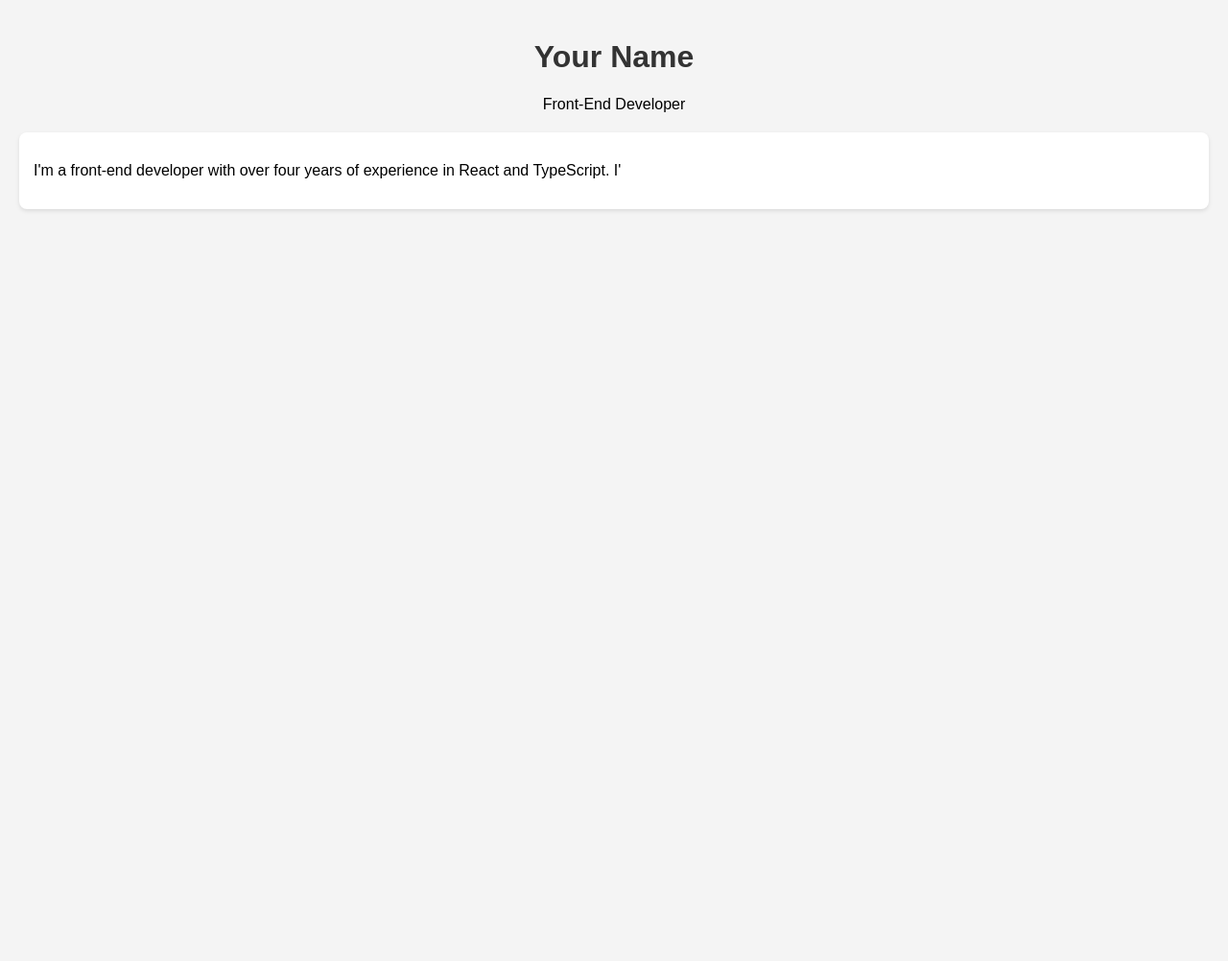
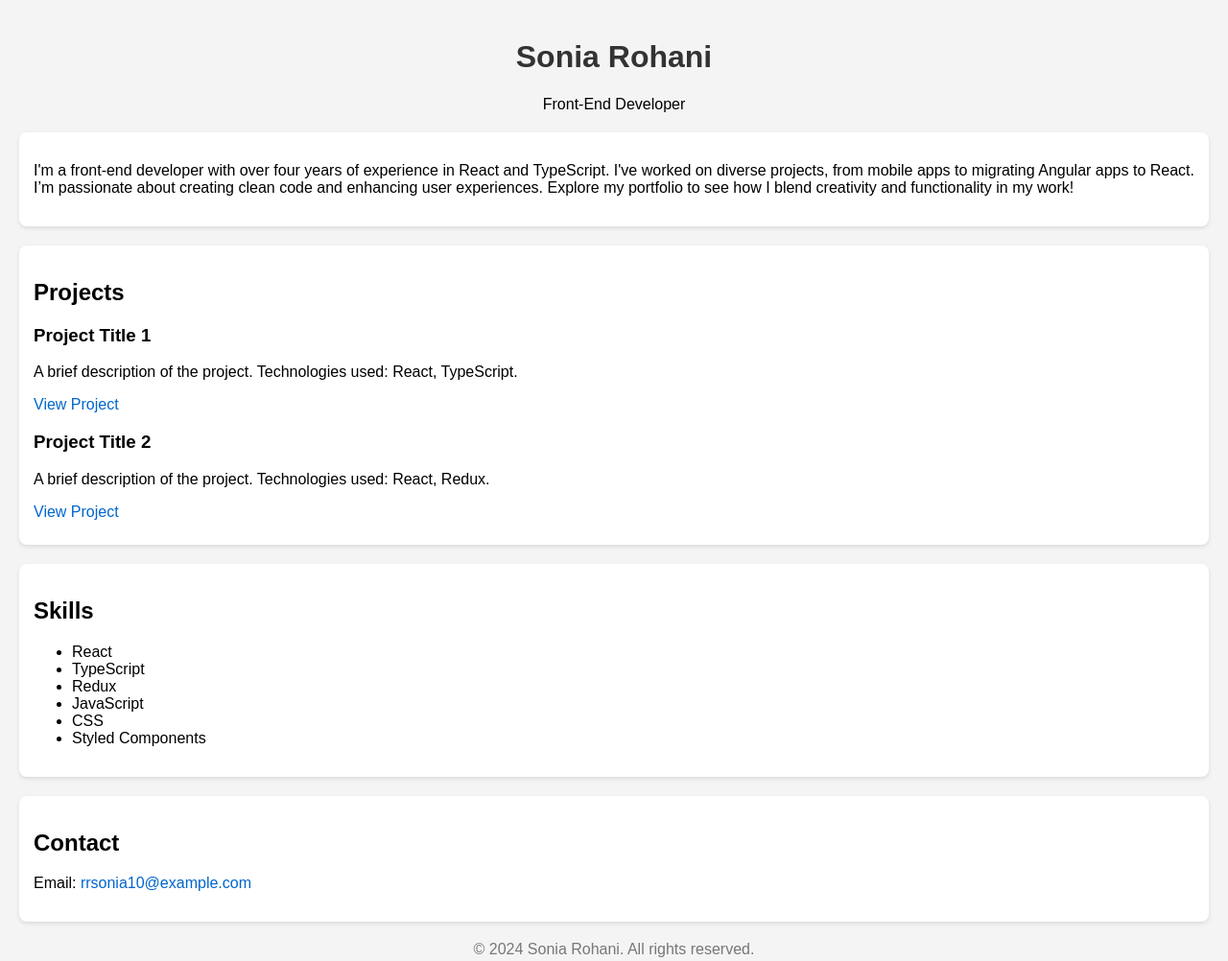
Before and after one commit to soniaroh/my-portfolio, a plain HTML site: page index.html in a window 1280 px wide. Shown: the whole page at 96% size. Before the commit the page ends 800 px from the top, so only its background shows below. Drawn offline with Linux system fonts and the light colour scheme.

Commit message:
add more content

```diff
--- a/index.html
+++ b/index.html
@@ -18,25 +18,76 @@
         h1 {
             color: #333;
         }
-        .description {
+        .description, .projects, .skills, .contact {
             background-color: #fff;
             padding: 15px;
             border-radius: 8px;
             box-shadow: 0 2px 4px rgba(0, 0, 0, 0.1);
+            margin-bottom: 20px;
         }
         footer {
             text-align: center;
             margin-top: 20px;
             color: #777;
         }
+        .project {
+            margin-bottom: 10px;
+        }
+        a {
+            color: #0066cc;
+            text-decoration: none;
+        }
+        a:hover {
+            text-decoration: underline;
+        }
     </style>
 </head>
 <body>
 
 <header>
-    <h1>Your Name</h1>
+    <h1>Sonia Rohani</h1>
     <p>Front-End Developer</p>
 </header>
 
 <div class="description">
-    <p>I'm a front-end developer with over four years of experience in React and TypeScript. I'
+    <p>I'm a front-end developer with over four years of experience in React and TypeScript. I've worked on diverse projects, from mobile apps to migrating Angular apps to React. I’m passionate about creating clean code and enhancing user experiences. Explore my portfolio to see how I blend creativity and functionality in my work!</p>
+</div>
+
+<div class="projects">
+    <h2>Projects</h2>
+    <div class="project">
+        <h3>Project Title 1</h3>
+        <p>A brief description of the project. Technologies used: React, TypeScript.</p>
+        <a href="link-to-project-1" target="_blank">View Project</a>
+    </div>
+    <div class="project">
+        <h3>Project Title 2</h3>
+        <p>A brief description of the project. Technologies used: React, Redux.</p>
+        <a href="link-to-project-2" target="_blank">View Project</a>
+    </div>
+    <!-- Add more projects as needed -->
+</div>
+
+<div class="skills">
+    <h2>Skills</h2>
+    <ul>
+        <li>React</li>
+        <li>TypeScript</li>
+        <li>Redux</li>
+        <li>JavaScript</li>
+        <li>CSS</li>
+        <li>Styled Components</li>
+    </ul>
+</div>
+
+<div class="contact">
+    <h2>Contact</h2>
+    <p>Email: <a href="mailto:rrsonia10@example.com">rrsonia10@example.com</a></p>
+</div>
+
+<footer>
+    <p>&copy; 2024 Sonia Rohani. All rights reserved.</p>
+</footer>
+
+</body>
+</html>
```
